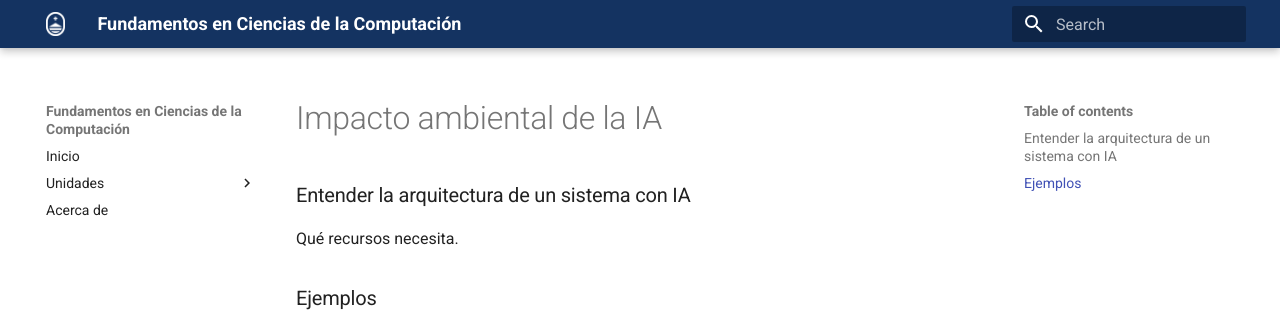
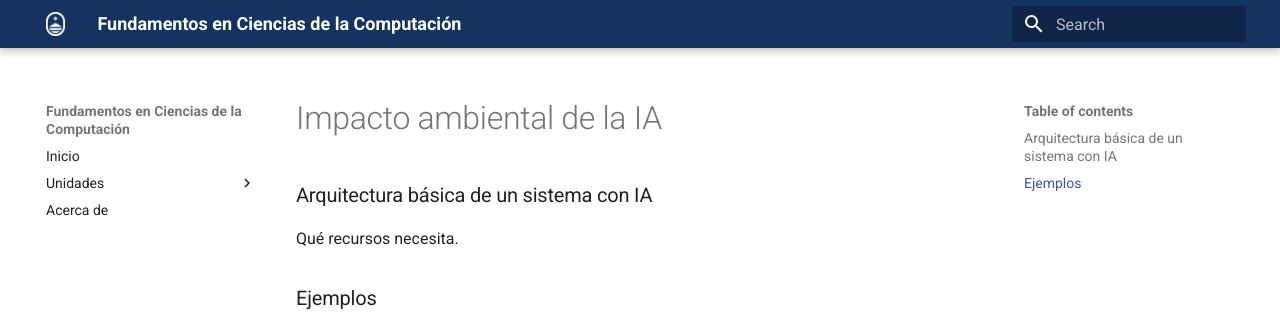
Before and after one commit to ucudal/Fundamentos_Ciencias_Computacion_Conceptos, an MkDocs documentation site: the page built from docs/unidad/5/ia/2_ambiental.md, in a window 1280 px wide. Shown: the top 322 px of the page. Built offline with MkDocs 1.6.1 and Material for MkDocs 9.7.7, drawn with Linux system fonts in a browser that asks for light colours.

Commit message:
Update 2_ambiental.md

```diff
--- a/docs/unidad/5/ia/2_ambiental.md
+++ b/docs/unidad/5/ia/2_ambiental.md
@@ -1,6 +1,6 @@
 # Impacto ambiental de la IA
 
-### Entender la arquitectura de un sistema con IA
+### Arquitectura básica de un sistema con IA
 
 Qué recursos necesita.
 
```
